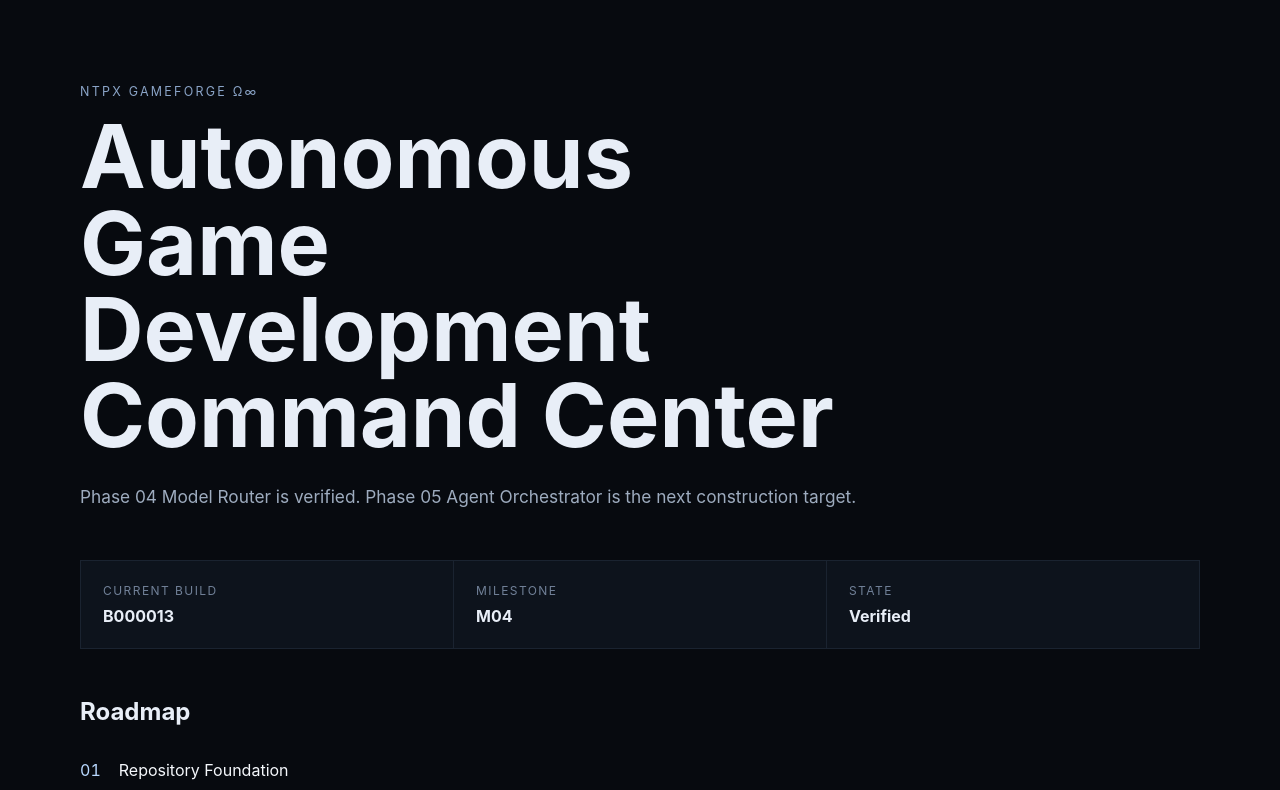
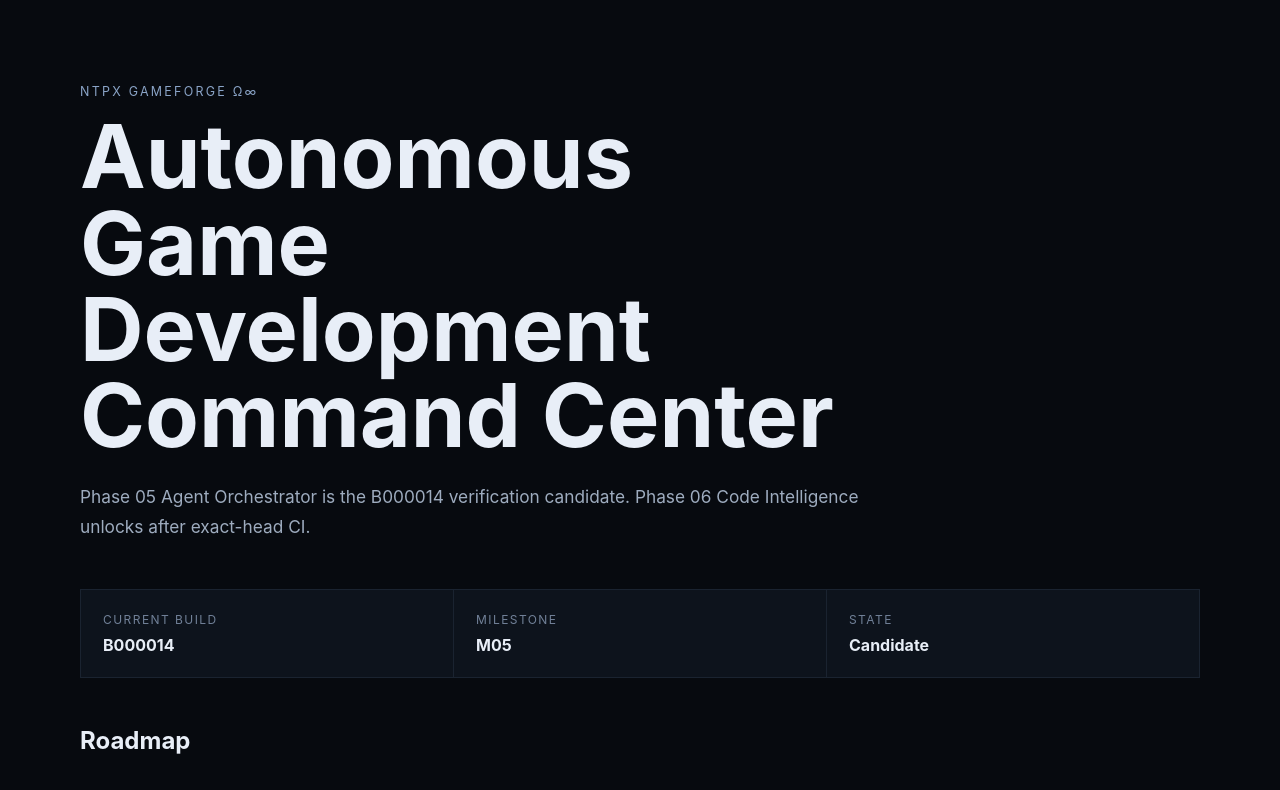
Before and after one commit to NuTroPeX-Studio-AI/NTPX-Game-Forge-Studio-, a React (Vite) app in the folder apps/studio-desktop/: page / in a window 1280 px wide. Shown: the top 790 px of the page. Built offline with nearby package versions, Linux system fonts and the light colour scheme.

Commit message:
Phase 05: update command center for B000014 candidate

```diff
--- a/apps/studio-desktop/src/App.tsx
+++ b/apps/studio-desktop/src/App.tsx
@@ -14,14 +14,14 @@ export default function App() {
         <p className="eyebrow">NTPX GAMEFORGE Ω∞</p>
         <h1>Autonomous Game Development Command Center</h1>
         <p className="lede">
-          Phase 04 Model Router is verified. Phase 05 Agent Orchestrator is the next construction target.
+          Phase 05 Agent Orchestrator is the B000014 verification candidate. Phase 06 Code Intelligence unlocks after exact-head CI.
         </p>
       </section>
 
       <section className="panel">
-        <div><span className="label">Current build</span><strong>B000013</strong></div>
-        <div><span className="label">Milestone</span><strong>M04</strong></div>
-        <div><span className="label">State</span><strong>Verified</strong></div>
+        <div><span className="label">Current build</span><strong>B000014</strong></div>
+        <div><span className="label">Milestone</span><strong>M05</strong></div>
+        <div><span className="label">State</span><strong>Candidate</strong></div>
       </section>
 
       <section className="roadmap">
```
